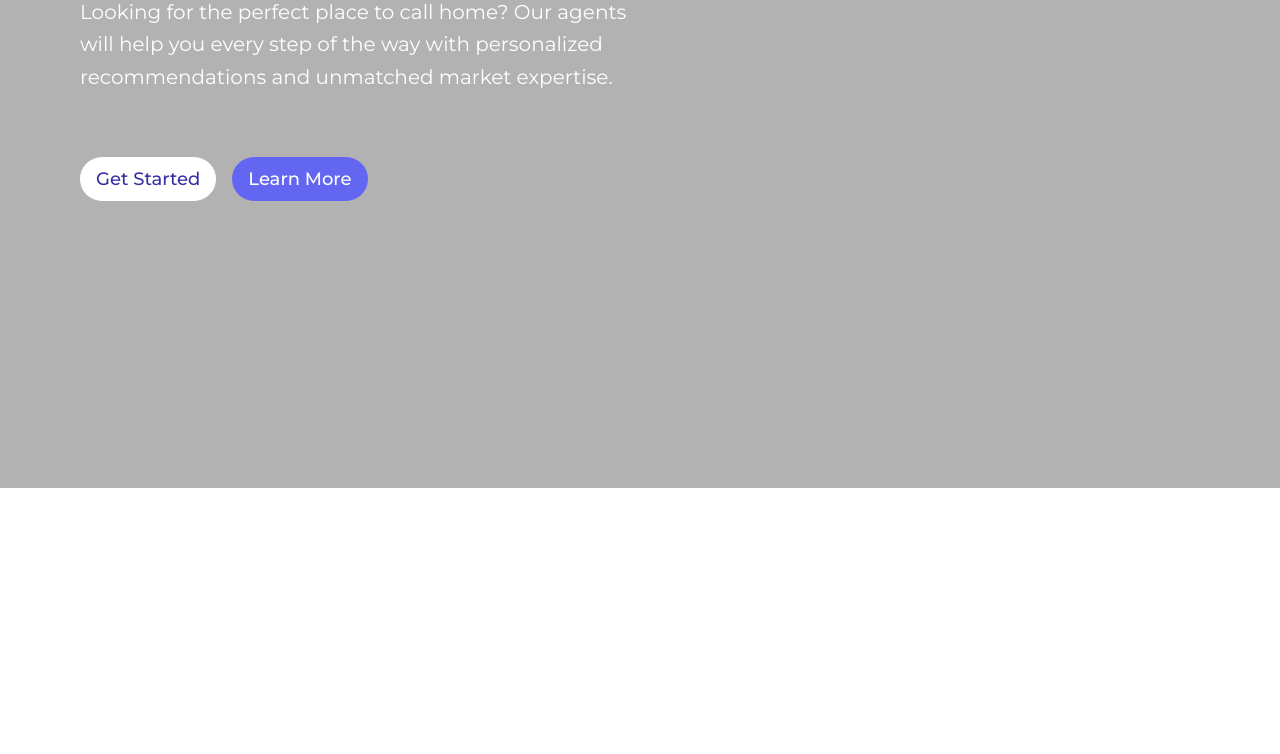
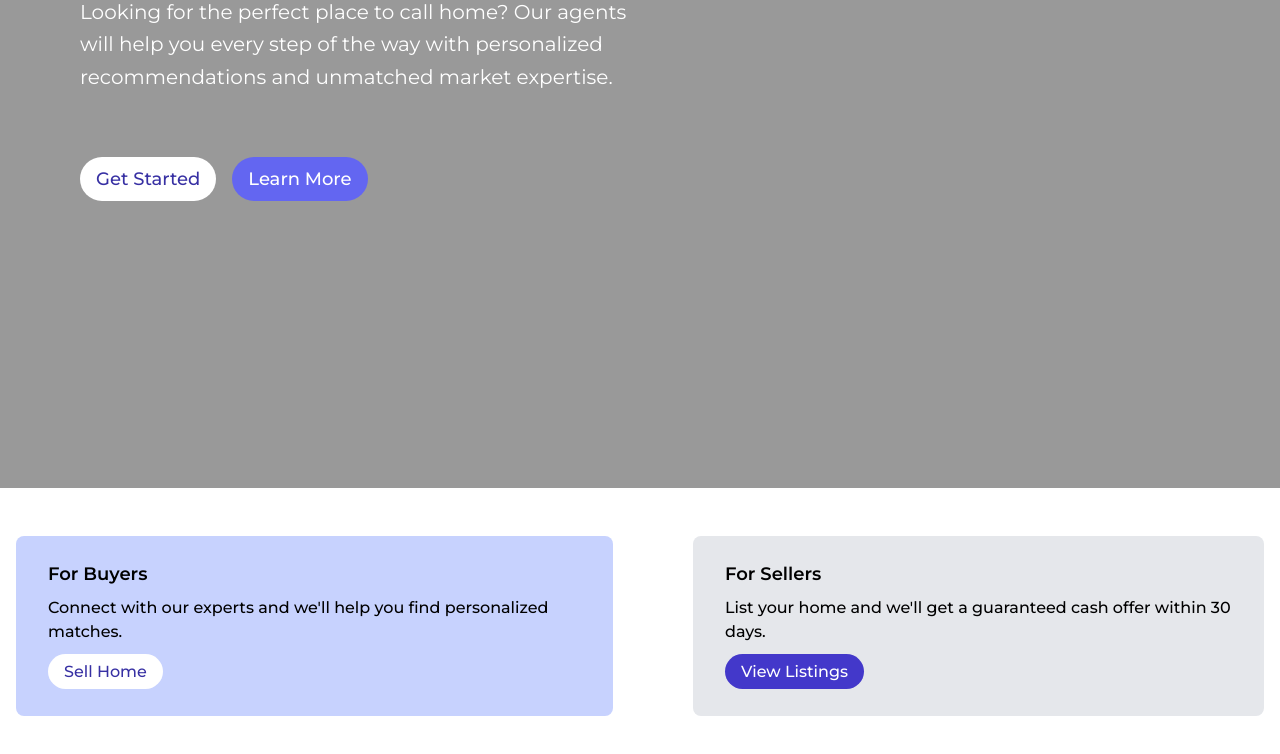
Before and after one commit to AdrianMaresDev/Collins-Real-Estate, a website: page src/index.html in a window 1280 px wide. Shown: the part 304-1058 px from the top of the page. Before the commit the page ends 800 px from the top, so only its background shows below. Drawn offline with Linux system fonts and the light colour scheme.

Commit message:
started info cards

```diff
--- a/src/index.html
+++ b/src/index.html
@@ -50,7 +50,7 @@
         <section class="relative bg-[url('/src/assets/images/hero-home.jpg')] bg-cover bg-center h-[90vh]">
 
             <!--Color Overlay-->
-            <div class="absolute inset-0 bg-black/30"></div>
+            <div class="absolute inset-0 bg-black/40"></div>
 
             <!--Content-->
             <div class="relative z-10 text-white pt-36 pl-20">
@@ -64,6 +64,20 @@
 
         </section>
 
+        <!--Intro Cards-->
+        <section class="flex items-center justify-center gap-20 mx-auto max-w-7xl font-medium px-4 py-12">
+            <div class="bg-indigo-200 pt-6 pb-8 px-8 rounded-lg">
+                <span class="text-lg font-semibold">For Buyers</span>
+                <p class="pb-4 pt-2">Connect with our experts and we'll help you find personalized matches.</p>
+                <a href="#" class="bg-white text-indigo-800 px-4 py-2 rounded-full font-medium">Sell Home</a>
+            </div>
+            <div class="bg-gray-200 pt-6 pb-8 px-8 rounded-lg">
+                <span class="text-lg font-semibold">For Sellers</span>
+                <p class="pb-4 pt-2">List your home and we'll get a guaranteed cash offer within 30 days.</p>
+                <a href="#" class="bg-indigo-700 text-white px-4 py-2 rounded-full font-medium">View Listings</a>
+            </div>
+        </section>
+
     </main>
 
 </body>
```
Also changed, not shown: src/output.css.
